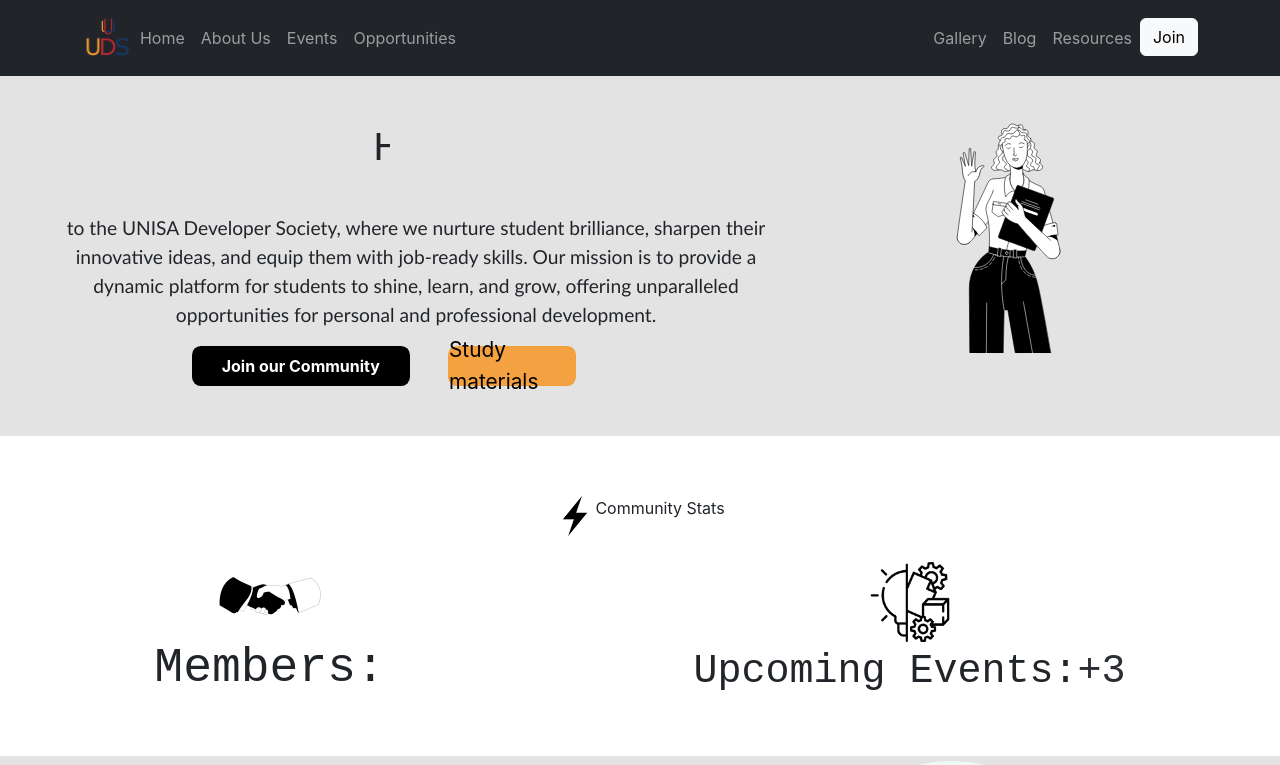
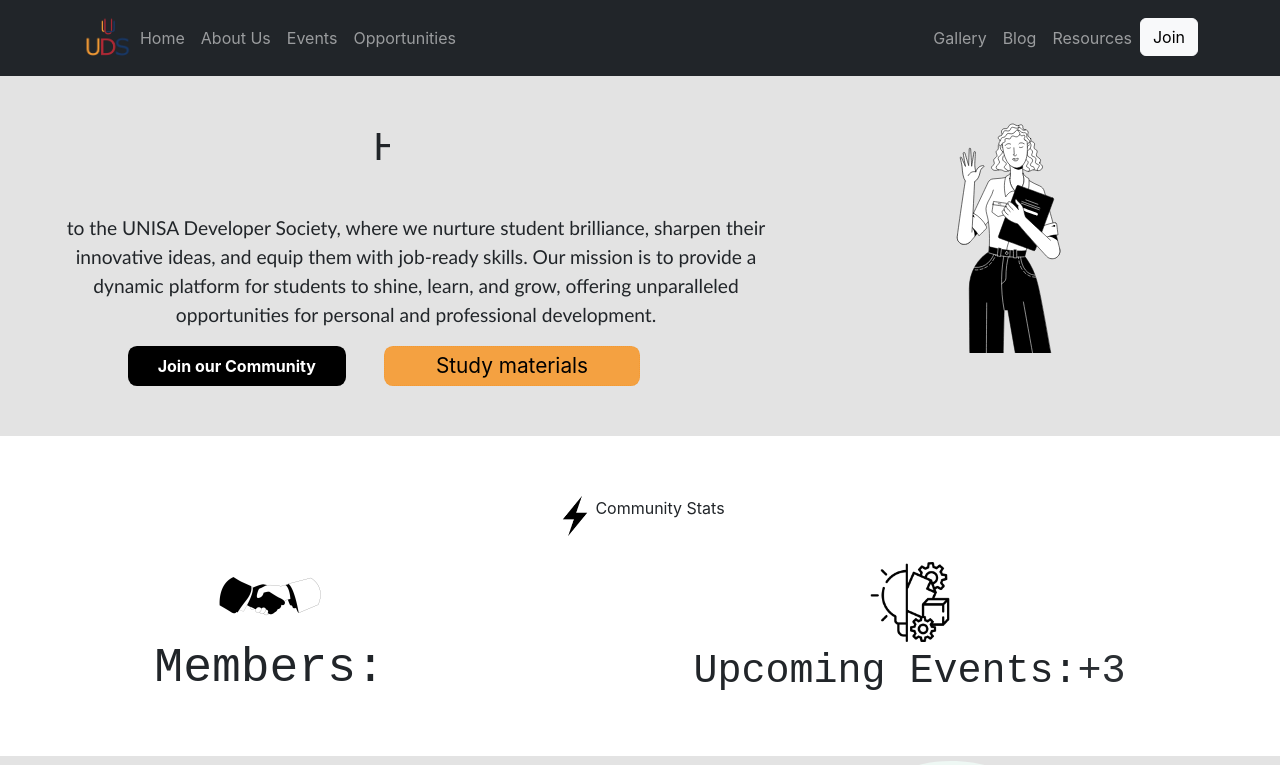
Before and after one commit to unisadevsociety/site, a React (Create React App) app: page /site/home in a window 1280 px wide. Shown: the top 765 px of the page. Built offline with nearby package versions, Linux system fonts and the light colour scheme; no server answers.

Commit message:
footer dot added

```diff
--- a/src/styles/home.css
+++ b/src/styles/home.css
@@ -72,7 +72,7 @@
   font-size: 1.3rem;
 }
 .StudymaterialButton {
-  width: 10vw;
+  width: 20vw;
   height: 5vh;
   margin-left: 3vw;
   border: 1px dotted #f39a34;
@@ -81,7 +81,7 @@
   display: flex;
   align-items: center;
   justify-content: center;
-  font-size: 1rem;
+  font-size: 0.8rem;
   animation: buttonanimation infinite 2s;
 }
 @keyframes buttonanimation {
```
